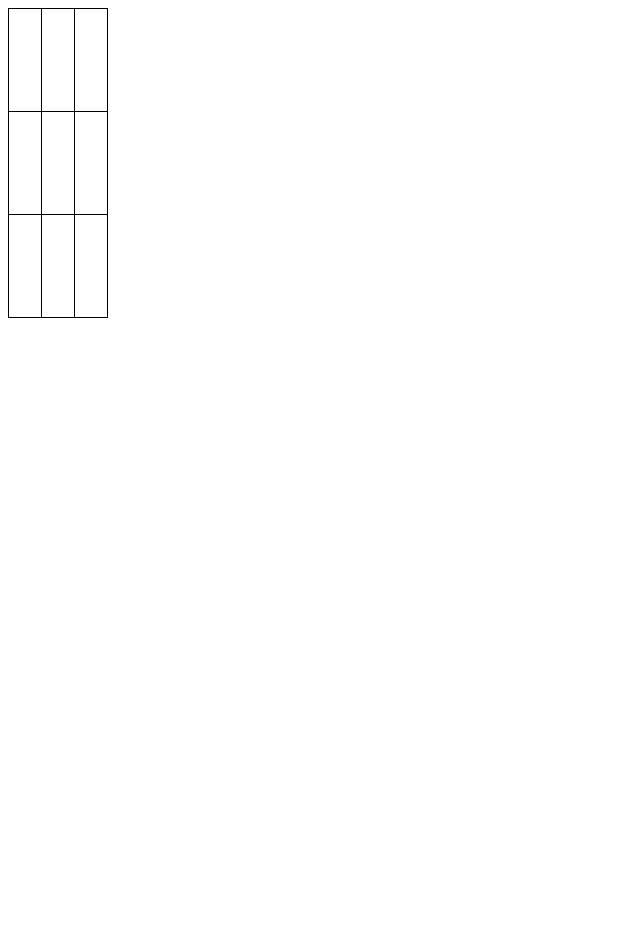
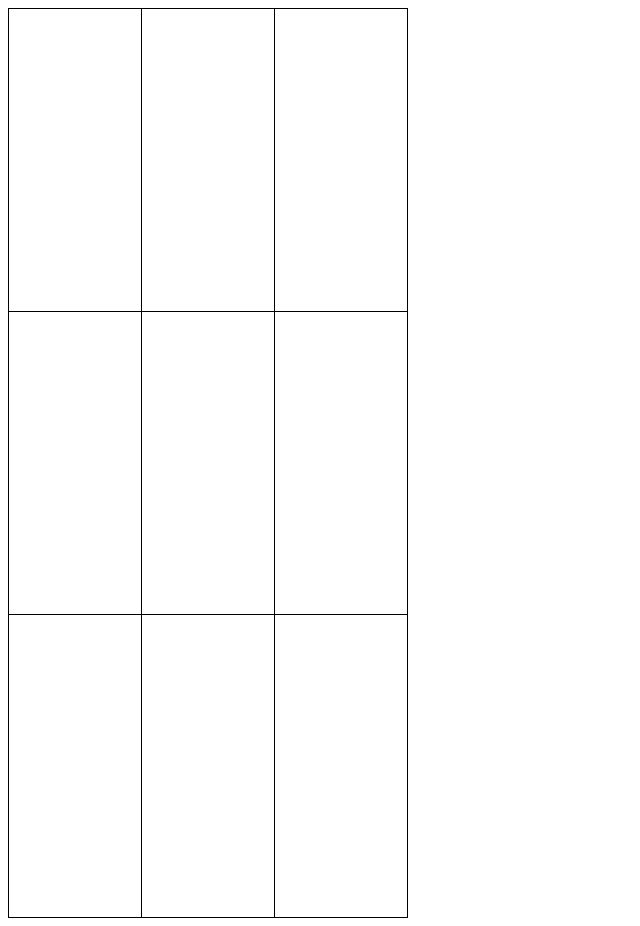
Before and after one commit to DurnaMa/TicTacToe, a plain HTML site: page index.html in a window 1280 px wide. Shown: the whole page, without its empty margins (0-640 px from the left). Before the commit the page ends 800 px from the top, so only its background shows below. Drawn offline with Linux system fonts and the light colour scheme.

Commit message:
grundstruktur1

```diff
--- a/style.css
+++ b/style.css
@@ -6,8 +6,8 @@ table,
 th,
 td {
     border: 1px solid black;
-    width: 100px;
-    height: 100px;
+    width: 400px;
+    height: 300px;
     text-align: center;
     font-size: 36px;
     font-weight: bold;
```
